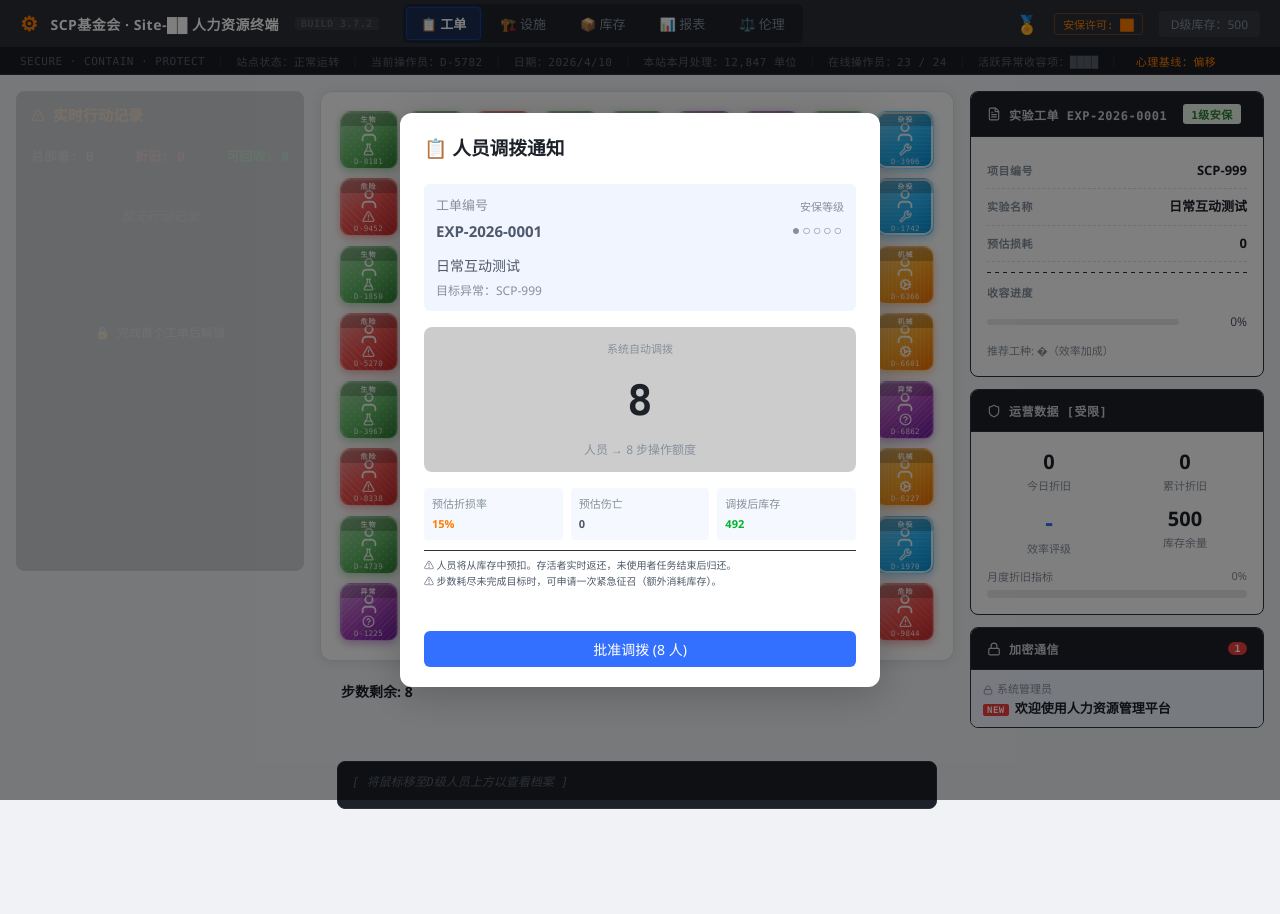
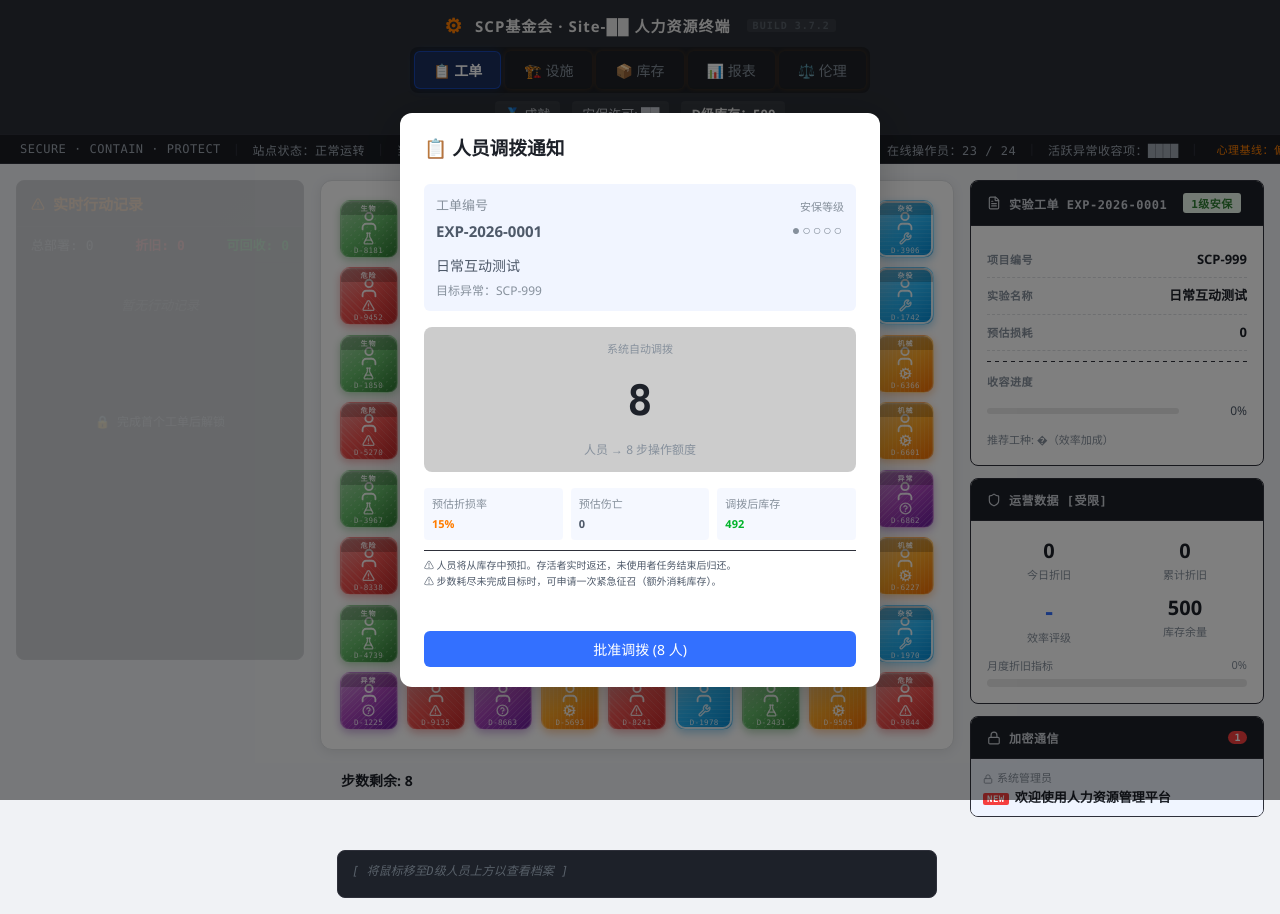
Before and after one commit to GooHello/Class-D_ELIMINATING, a React (Vite) app: page / in a window 1280 px wide. Before the commit the page ends 825 px from the top, so only its background shows below. Built offline with nearby package versions, Linux system fonts and the light colour scheme.

Commit message:
ui: vertical centered header layout - title/tabs/info stacked

```diff
--- a/src/App.tsx
+++ b/src/App.tsx
@@ -1230,14 +1230,14 @@ function App() {
   // ========== RENDER ==========
   return (
     <>
-      {/* ===== NAV BAR ===== */}
-      <nav className={`navbar ${uiDissolve >= 4 ? 'ui-dissolving' : ''}`}>
-        <div className="navbar-title">
+      {/* ===== HEADER ===== */}
+      <header className={`site-header ${uiDissolve >= 4 ? 'ui-dissolving' : ''}`}>
+        <div className="header-title">
           <span className="scp-logo">⚙</span>
           <span>SCP基金会 · Site-██ 人力资源终端</span>
           <span className="scp-version">BUILD 3.7.2</span>
         </div>
-        <div className="navbar-tabs">
+        <div className="header-tabs">
           {[
             { id: '工单', icon: '📋' },
             { id: '设施', icon: '🏗️' },
@@ -1247,23 +1247,23 @@ function App() {
           ].map(tab => (
             <button
               key={tab.id}
-              className={`navbar-tab ${activeTab === tab.id ? 'active' : ''}`}
+              className={`header-tab ${activeTab === tab.id ? 'active' : ''}`}
               onClick={() => setActiveTab(tab.id)}
             >
               {tab.icon} {tab.id}
             </button>
           ))}
         </div>
-        <div className="navbar-right">
-          <div className="navbar-badge" onClick={() => setShowAchievements(!showAchievements)}>
-            🏅
+        <div className="header-info">
+          <div className="header-info-item" onClick={() => setShowAchievements(!showAchievements)} style={{cursor:'pointer'}}>
+            🏅 成就
           </div>
-          <div className="scp-clearance">安保许可: ██</div>
-          <div className={`navbar-inventory ${save.inventoryCount <= 100 ? 'warning' : ''}`}>
+          <div className="header-info-item">安保许可: ██</div>
+          <div className={`header-info-item header-inventory ${save.inventoryCount <= 100 ? 'warning' : ''}`}>
             {getTerm('inventory', getPhase(save.currentLevel))}：{save.inventoryCount.toLocaleString()}
           </div>
         </div>
-      </nav>
+      </header>
 
       <div className={`scp-ticker ${uiDissolve >= 1 ? 'ui-dissolving' : ''}`}>
         <span>SECURE · CONTAIN · PROTECT</span>
--- a/src/index.css
+++ b/src/index.css
@@ -34,49 +34,45 @@ body {
 }
 
 /* ========== NAV BAR ========== */
-.navbar {
+.site-header {
   background: var(--oa-nav);
   color: var(--oa-nav-text);
-  height: 48px;
-  display: flex;
-  align-items: center;
-  padding: 0 20px;
-  font-size: 14px;
-  border-bottom: 1px solid #1a1d23;
+  display: flex;
+  flex-direction: column;
+  align-items: center;
+  padding: 12px 20px 8px;
+  border-bottom: 1px solid #2e303a;
   flex-shrink: 0;
   position: sticky;
   top: 0;
   z-index: 100;
-}
-
-.navbar-title {
+  gap: 8px;
+}
+
+.header-title {
   font-weight: 600;
-  color: #fff;
-  letter-spacing: 0.5px;
+  color: #e8e8e8;
+  letter-spacing: 1px;
   display: flex;
   align-items: center;
   gap: 8px;
+  font-size: 15px;
   white-space: nowrap;
 }
 
-.navbar-title .icon {
-  font-size: 18px;
-}
-
-.navbar-tabs {
-  display: flex;
-  margin-left: 24px;
+.header-tabs {
+  display: flex;
   gap: 4px;
-  background: rgba(0,0,0,0.25);
+  background: rgba(0,0,0,0.3);
+  border-radius: 8px;
+  padding: 4px;
+}
+
+.header-tab {
+  padding: 8px 18px;
   border-radius: 6px;
-  padding: 3px;
-}
-
-.navbar-tab {
-  padding: 6px 14px;
-  border-radius: 4px;
   cursor: pointer;
-  font-size: 13px;
+  font-size: 14px;
   color: #86909c;
   transition: all 0.2s;
   border: 1px solid transparent;
@@ -86,18 +82,18 @@ body {
   white-space: nowrap;
 }
 
-.navbar-tab:hover {
+.header-tab:hover {
   background: rgba(255,255,255,0.06);
   color: #c9cdd4;
   border-color: rgba(255,255,255,0.08);
 }
 
-.navbar-tab.active {
-  background: rgba(22, 93, 255, 0.2);
+.header-tab.active {
+  background: rgba(22, 93, 255, 0.25);
   color: #fff;
-  border-color: rgba(22, 93, 255, 0.4);
+  border-color: rgba(22, 93, 255, 0.5);
   font-weight: 600;
-  box-shadow: 0 0 8px rgba(22, 93, 255, 0.15);
+  box-shadow: 0 0 10px rgba(22, 93, 255, 0.2);
 }
 
 /* 首次进入时tab闪烁提示 */
@@ -105,44 +101,32 @@ body {
   0%, 100% { box-shadow: none; }
   50% { box-shadow: 0 0 12px rgba(255, 125, 0, 0.4); }
 }
-.navbar-tab:not(.active) {
+.header-tab:not(.active) {
   animation: tabHint 2s ease-in-out 3;
   animation-delay: 3s;
 }
 
-.navbar-right {
-  margin-left: auto;
-  display: flex;
-  align-items: center;
-  gap: 16px;
-}
-
-.navbar-badge {
-  position: relative;
-  cursor: pointer;
-  font-size: 18px;
-}
-
-.navbar-badge .dot {
-  position: absolute;
-  top: -4px;
-  right: -6px;
-  width: 8px;
-  height: 8px;
-  background: #f53f3f;
-  border-radius: 50%;
-}
-
-.navbar-inventory {
-  font-size: 12px;
-  color: #86909c;
-  background: rgba(255,255,255,0.06);
-  padding: 4px 12px;
+.header-info {
+  display: flex;
+  align-items: center;
+  gap: 12px;
+  font-size: 13px;
+  color: #c9cdd4;
+}
+
+.header-info-item {
+  padding: 3px 10px;
   border-radius: 4px;
+  background: rgba(255,255,255,0.05);
   white-space: nowrap;
 }
 
-.navbar-inventory.warning {
+.header-inventory {
+  font-weight: 600;
+  color: #e8e8e8;
+}
+
+.header-inventory.warning {
   background: rgba(255, 167, 38, 0.2);
   color: #FFA726;
   animation: pulse 1s ease-in-out infinite;
@@ -1237,9 +1221,9 @@ body {
 /* ========== SCP TICKER BAR ========== */
 .scp-ticker {
   background: #1a1d23;
-  color: #586069;
-  font-size: 11px;
-  padding: 4px 20px;
+  color: #9da5b0;
+  font-size: 12px;
+  padding: 5px 20px;
   display: flex;
   align-items: center;
   gap: 0;
@@ -2004,7 +1988,12 @@ body {
   .game-status, .status-bar, .skill-bar {
     width: 340px;
   }
-  .navbar-tabs {
-    display: none;
+  .header-tabs {
+    flex-wrap: wrap;
+    justify-content: center;
   }
-}
+  .header-tab {
+    padding: 6px 12px;
+    font-size: 12px;
+  }
+}
```
